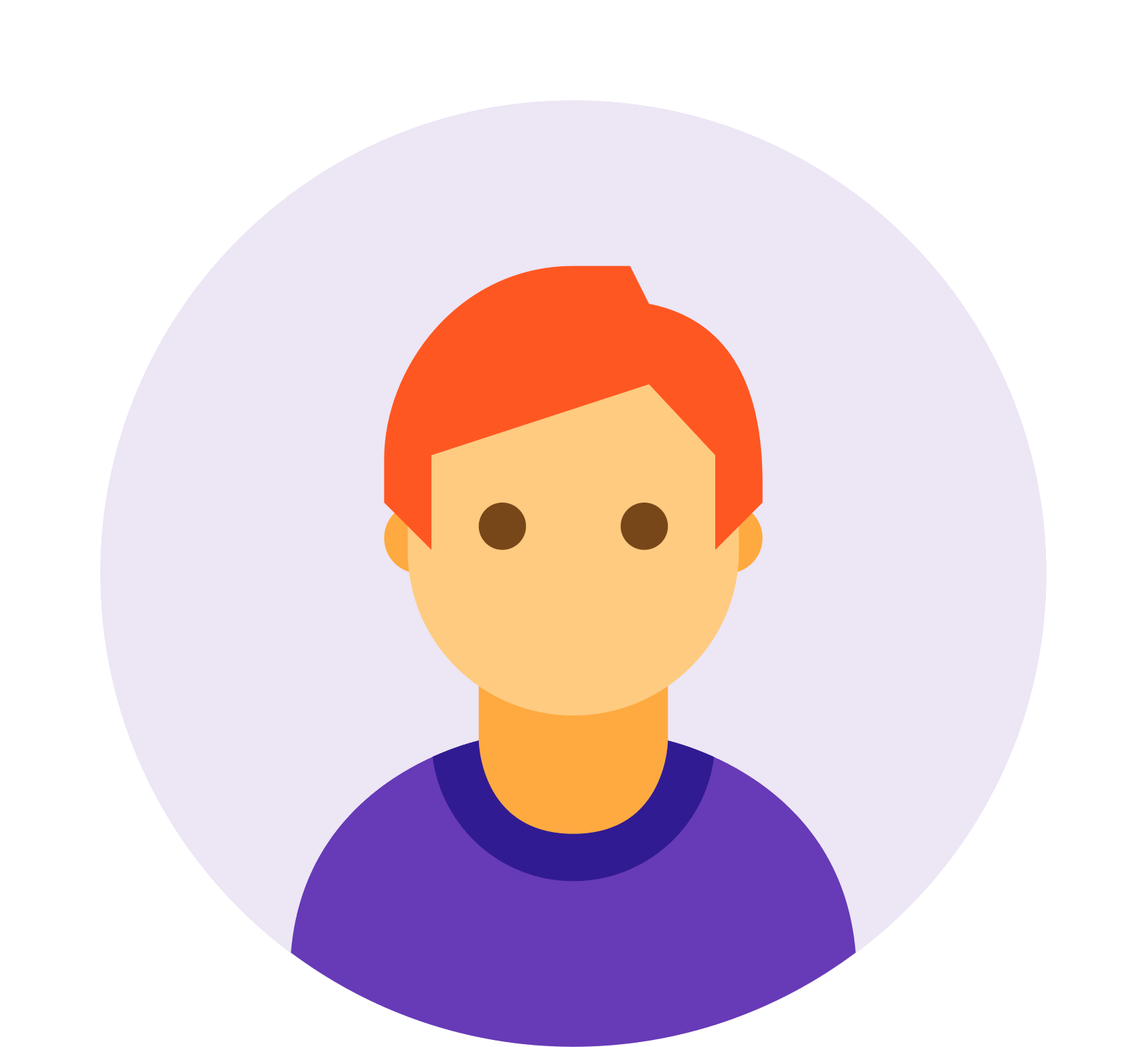
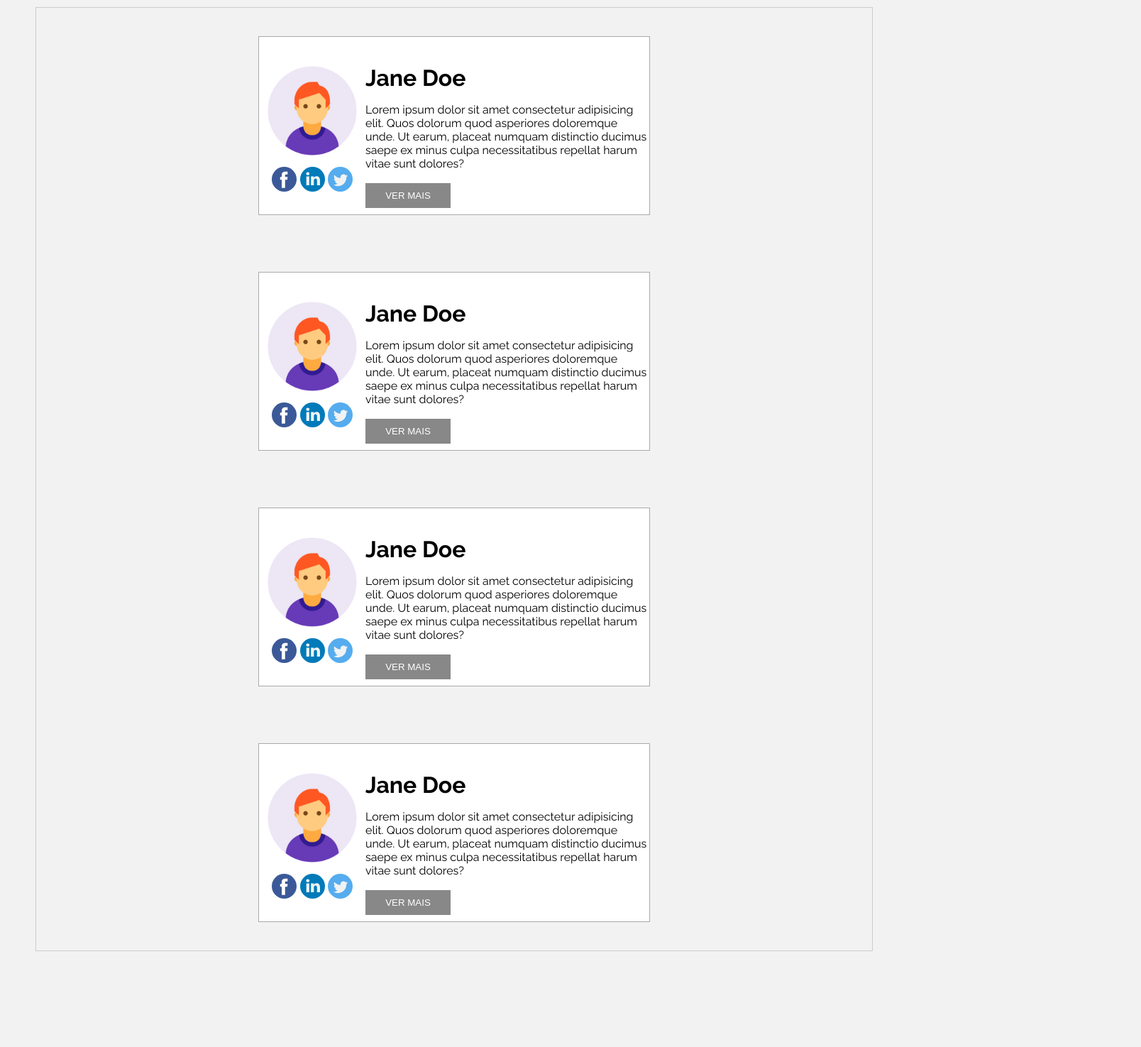
Before and after one commit to dirsantana/desafio_rede_social_flexbox_dirceu, a plain HTML site: page index.html in a window 1280 px wide. Shown: the top 1475 px of the page at 71% size, 1608 px wide, since content can reach past the window. After the commit the page ends 1350 px from the top, so only its background shows below. Drawn offline with Linux system fonts and the light colour scheme.

Commit message:
Desafio finalizado

```diff
--- a/css/style.css
+++ b/css/style.css
@@ -0,0 +1,69 @@
+@import url('https://fonts.googleapis.com/css?family=Raleway:400,700&display=swap');
+
+* {
+    margin: 0;
+    padding: 0;
+}
+
+html {
+    background-color: #f2f2f2;
+}
+
+bodt {
+    width: 100vw;
+}
+main {
+    display: flex;
+    border: 1px solid #ccc;
+    margin: 10px 50px;
+    font-family: 'Raleway', sans-serif;
+    display: flex;
+    flex-wrap: wrap;
+    justify-content: center;
+}
+
+div.bloco {
+    width: 550px;
+    height: 250px;
+    margin: 40px 20px;
+    background-color: #fff;
+    border: 1px solid #aaa;
+    display: flex;
+    justify-content: space-around;
+    align-items: center;
+}
+
+div.imagens {
+    display: flex;
+    flex-direction: column;
+    align-items: center;
+}
+
+div.content {
+    width: 400px;
+    height: 250px;
+    display: flex;
+    flex-direction: column;
+    justify-content: space-around;
+}
+
+div.content h1 {
+    margin-top: 30px;
+}
+
+img.userPic {
+    width: 150px;
+}
+
+img.socialIcon {
+    width: 35px;
+}
+
+div button {
+    color: #fff;
+    background-color: #888888;
+    text-transform: uppercase;
+    border-style: none;
+    width: 120px;
+    padding: 10px 15px;
+}
--- a/index.html
+++ b/index.html
@@ -7,33 +7,82 @@
 </head>
 <body>
     <main>
-            <div>
-                <div>
-                    <section>
-                        <img src="img/usuario.png"/>
+        <div class="bloco">
+            <div class="imagens">
+                <section class="user">
+                    <img class="userPic" src="img/usuario.png" />
                 </section>
-                    <section>
-                        <img src="img/facebook.svg"/>
-                        <img src="img/linkedin.svg"/>
-                        <img src="img/twitter.svg"/>
-                    </section>
-                    <section>
-                        <h1>Jane Doe</h1>
-                        <p>Lorem ipsum dolor sit amet consectetur adipisicing elit. Quos dolorum quod asperiores doloremque unde. Ut earum, placeat numquam distinctio ducimus saepe ex minus culpa necessitatibus repellat harum vitae sunt dolores?</p>
-                        <button>Ver Mais</button>
+                <section class="social">
+                    <img class="socialIcon" src="img/facebook.svg" />
+                    <img class="socialIcon" src="img/linkedin.svg" />
+                    <img class="socialIcon" src="img/twitter.svg" />
                 </section>
             </div>
-                <div>
-
+            <div class="content">
+                <h1>Jane Doe</h1>
+                <p>Lorem ipsum dolor sit amet consectetur adipisicing elit. Quos dolorum quod asperiores doloremque
+                    unde. Ut earum, placeat numquam distinctio ducimus saepe ex minus culpa necessitatibus repellat
+                    harum vitae sunt dolores?</p>
+                <button>Ver Mais</button>
             </div>
-                <div>
-
         </div>
-                <div>
-
+        <div class="bloco">
+            <div class="imagens">
+                <section class="user">
+                    <img class="userPic" src="img/usuario.png" />
+                </section>
+                <section class="social">
+                    <img class="socialIcon" src="img/facebook.svg" />
+                    <img class="socialIcon" src="img/linkedin.svg" />
+                    <img class="socialIcon" src="img/twitter.svg" />
+                </section>
+            </div>
+            <div class="content">
+                <h1>Jane Doe</h1>
+                <p>Lorem ipsum dolor sit amet consectetur adipisicing elit. Quos dolorum quod asperiores doloremque
+                    unde. Ut earum, placeat numquam distinctio ducimus saepe ex minus culpa necessitatibus repellat
+                    harum vitae sunt dolores?</p>
+                <button>Ver Mais</button>
+            </div>
+        </div>
+        <div class="bloco">
+            <div class="imagens">
+                <section class="user">
+                    <img class="userPic" src="img/usuario.png" />
+                </section>
+                <section class="social">
+                    <img class="socialIcon" src="img/facebook.svg" />
+                    <img class="socialIcon" src="img/linkedin.svg" />
+                    <img class="socialIcon" src="img/twitter.svg" />
+                </section>
+            </div>
+            <div class="content">
+                <h1>Jane Doe</h1>
+                <p>Lorem ipsum dolor sit amet consectetur adipisicing elit. Quos dolorum quod asperiores doloremque
+                    unde. Ut earum, placeat numquam distinctio ducimus saepe ex minus culpa necessitatibus repellat
+                    harum vitae sunt dolores?</p>
+                <button>Ver Mais</button>
+            </div>
+        </div>
+        <div class="bloco">
+            <div class="imagens">
+                <section class="user">
+                    <img class="userPic" src="img/usuario.png" />
+                </section>
+                <section class="social">
+                    <img class="socialIcon" src="img/facebook.svg" />
+                    <img class="socialIcon" src="img/linkedin.svg" />
+                    <img class="socialIcon" src="img/twitter.svg" />
+                </section>
+            </div>
+            <div class="content">
+                <h1>Jane Doe</h1>
+                <p>Lorem ipsum dolor sit amet consectetur adipisicing elit. Quos dolorum quod asperiores doloremque
+                    unde. Ut earum, placeat numquam distinctio ducimus saepe ex minus culpa necessitatibus repellat
+                    harum vitae sunt dolores?</p>
+                <button>Ver Mais</button>
             </div>
         </div>
     </main>
-
 </body>
 </html>
```
Lines whose indentation alone changed are shown as unchanged.
